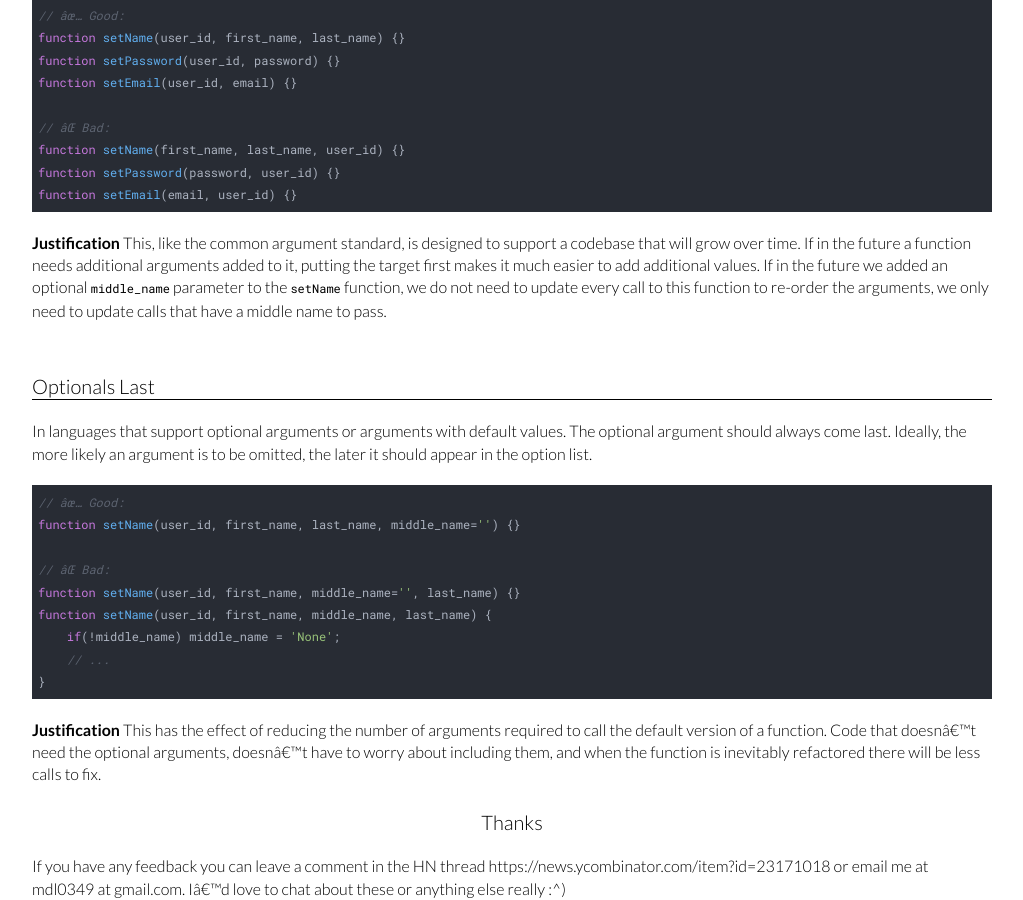
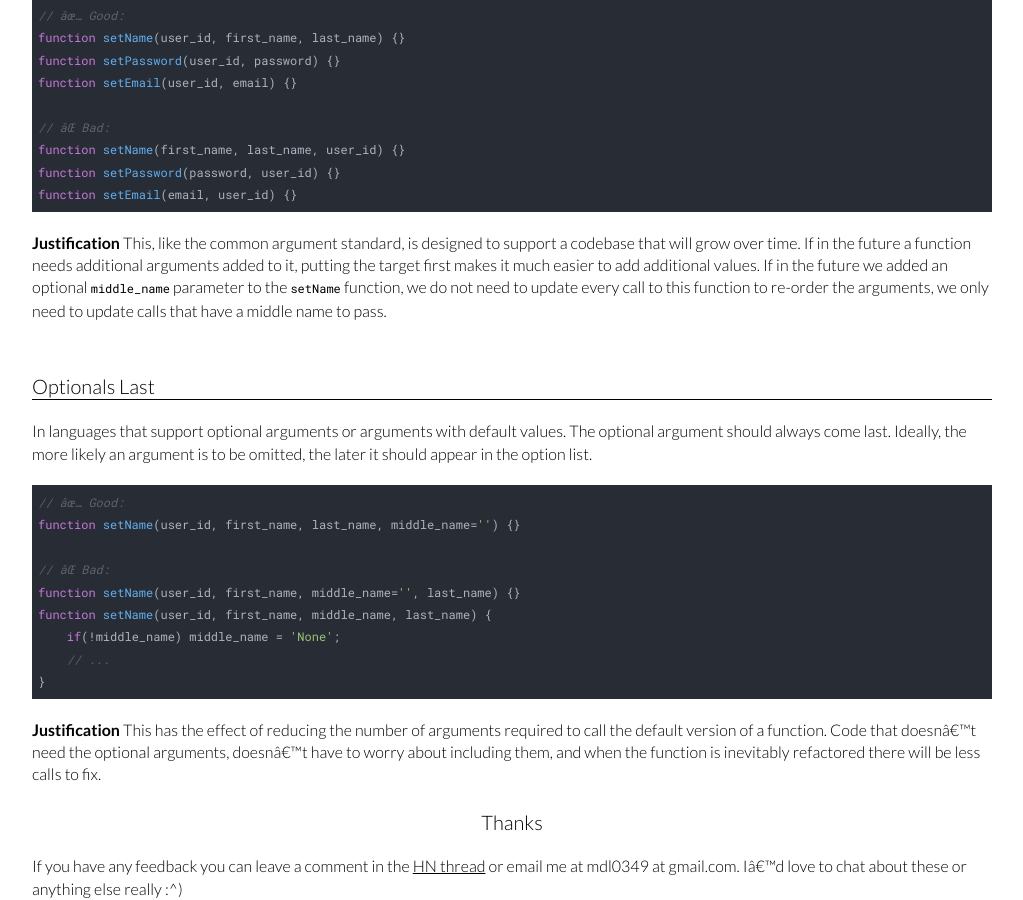
Before and after one commit to frenchie4111/frenchie4111.github.io, a Jekyll site: the page built from _posts/2020-05-13-Coding-Standards-Argument-Ordering.md, in a window 1280 px wide and 900 px high, scrolled down 1052 px. Shown: the whole window, without its empty margins (128-1151 px from the left). Built offline with Jekyll 4.4.1, drawn with Linux system fonts in a browser that asks for light colours; nearby versions of some CDN libraries.

Commit message:
Fixed ling

```diff
--- a/_posts/2020-05-13-Coding-Standards-Argument-Ordering.md
+++ b/_posts/2020-05-13-Coding-Standards-Argument-Ordering.md
@@ -73,4 +73,4 @@ function setName(user_id, first_name, middle_name, last_name) {
 
 #### Thanks
 
-If you have any feedback you can leave a comment in the HN thread https://news.ycombinator.com/item?id=23171018 or email me at mdl0349 at gmail.com. I'd love to chat about these or anything else really :^)
+If you have any feedback you can leave a comment in the [HN thread](https://news.ycombinator.com/item?id=23171018) or email me at mdl0349 at gmail.com. I'd love to chat about these or anything else really :^)
```
